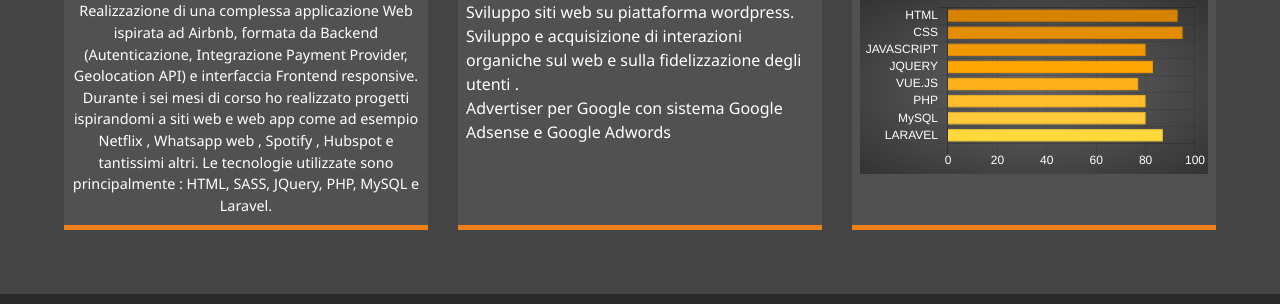
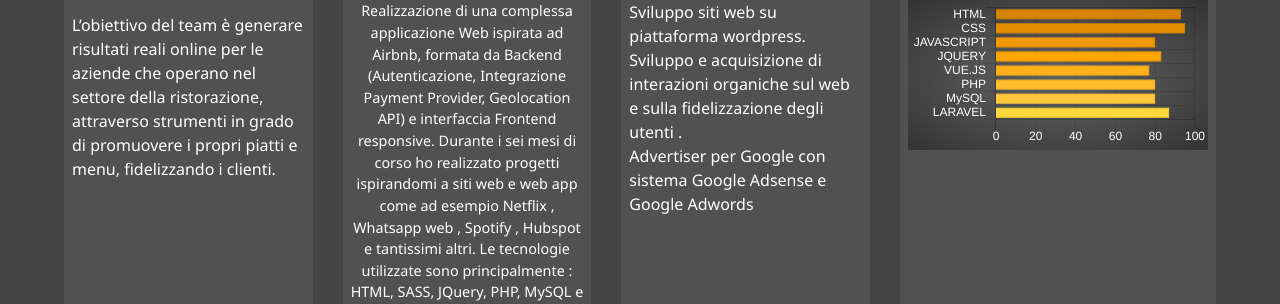
Before and after one commit to Mr2803/mr-portfolio, a website: page dist/about.html in a window 1280 px wide. Shown: the part 1323-1627 px from the top of the page. Drawn offline with nearby package versions, Linux system fonts and the light colour scheme; no server answers.

Commit message:
add current position

```diff
--- a/scss/_mobile.scss
+++ b/scss/_mobile.scss
@@ -8,7 +8,7 @@
 // Desktops & Laptops
 @include mediaLg {
   .projects {
-    grid-template-columns: repeat(3, 1fr);
+    grid-template-columns: repeat(4, 1fr);
   }
   #blablbla {
     bottom: 20%;
@@ -61,6 +61,7 @@
     grid-template-areas:
       "defilee__outer"
       "bio"
+      "job4"
       "job1"
       "job2"
       "job3";
--- a/scss/main.scss
+++ b/scss/main.scss
@@ -251,10 +251,10 @@ main {
   display: grid;
   grid-gap: 30px;
   grid-template-areas:
-    "defilee__outer defilee__outer defilee__outer"
-    "bio bio bio"
-    "job1 job2 job3";
-  grid-template-columns: repeat(3, 1fr);
+    "defilee__outer defilee__outer defilee__outer defilee__outer"
+    "bio bio bio bio"
+    "job4 job1 job2 job3";
+  grid-template-columns: repeat(4, 1fr);
 
   .bio-image {
     grid-area: bioimage;
@@ -279,6 +279,9 @@ main {
 
   .job-3 {
     grid-area: job3;
+  }
+  .job-4 {
+    grid-area: job4;
   }
 
   .job {
```
Also changed, not shown: dist/about.html, dist/css/main.css, dist/img/logo_mycibus_dXp_icon.ico (added).
